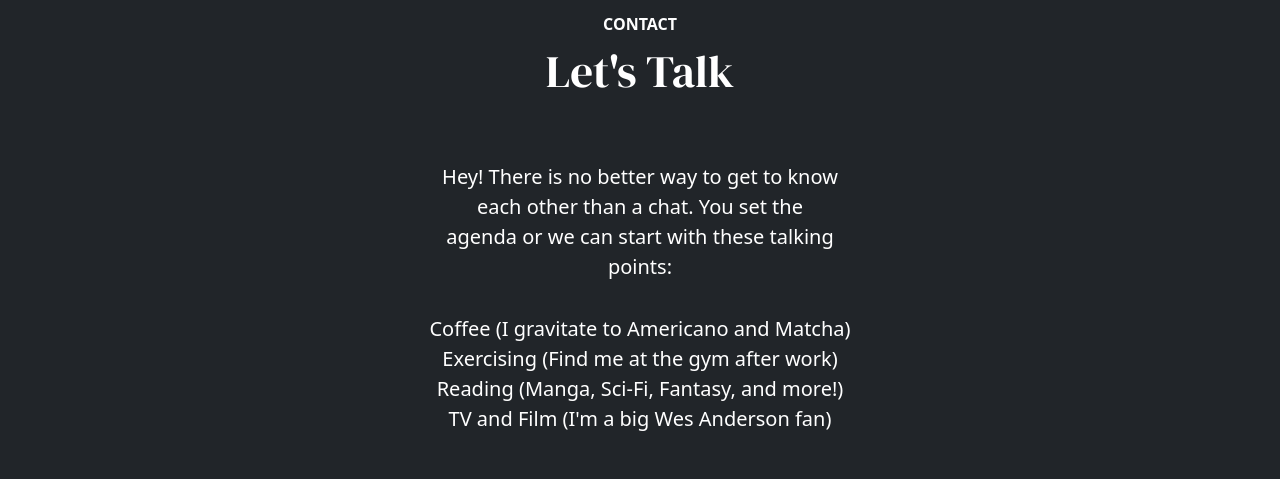
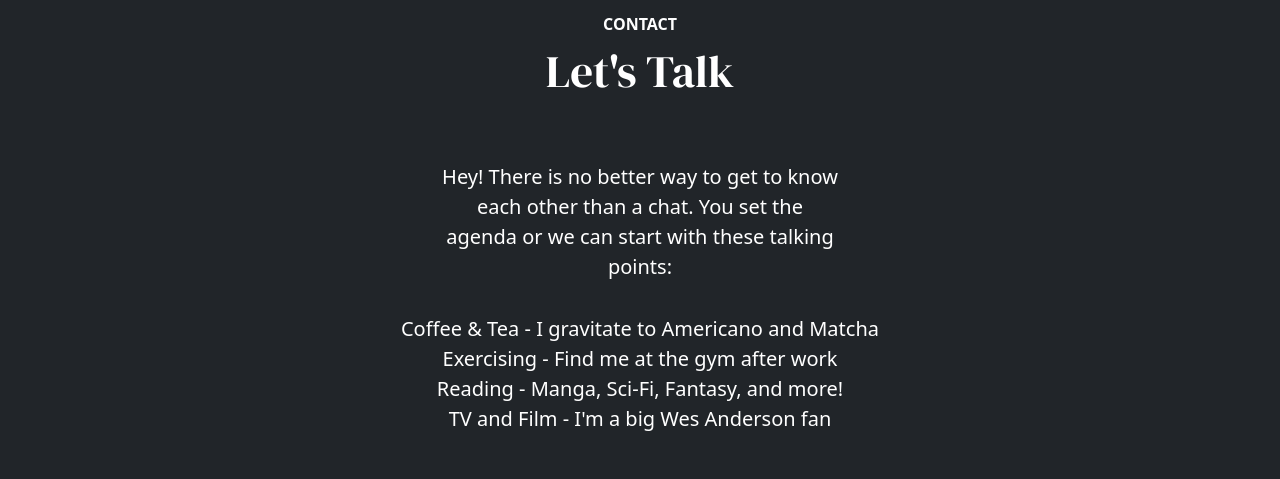
Before and after one commit to elliotchang126/portfolio, a plain HTML site: page index.html in a window 1280 px wide. Shown: the part 4782-5261 px from the top of the page. Drawn offline with nearby package versions, Linux system fonts and the light colour scheme.

Commit message:
changes to hobbies

```diff
--- a/index.html
+++ b/index.html
@@ -504,10 +504,10 @@
       <p class='w-sm ms-auto me-auto lead'>Hey! There is no better way to get to know each other than a chat. You set the agenda or we can start with these talking points:</p>
 
       <ul class='list-unstyled lead'>
-        <li>Coffee (I gravitate to Americano and Matcha)</li>
-        <li>Exercising (Find me at the gym after work)</li>
-        <li>Reading (Manga, Sci-Fi, Fantasy, and more!)</li>
-        <li>TV and Film (I'm a big Wes Anderson fan)</li>
+        <li><b>Coffee & Tea</b> - I gravitate to Americano and Matcha</li>
+        <li>Exercising - Find me at the gym after work</li>
+        <li>Reading - Manga, Sci-Fi, Fantasy, and more!</li>
+        <li>TV and Film - I'm a big Wes Anderson fan</li>
       </ul>
 
       <div class='mt-5'>
```
